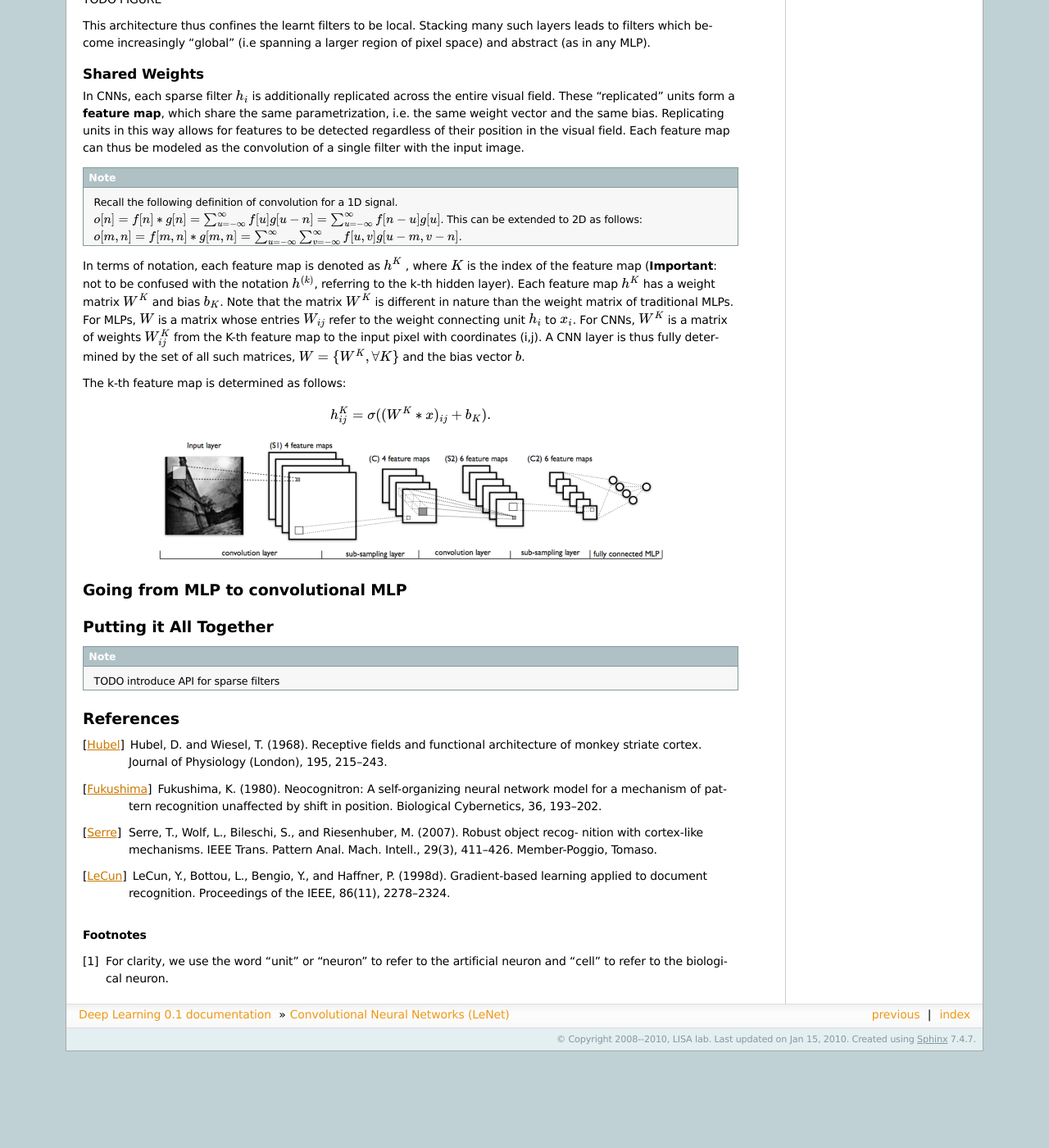
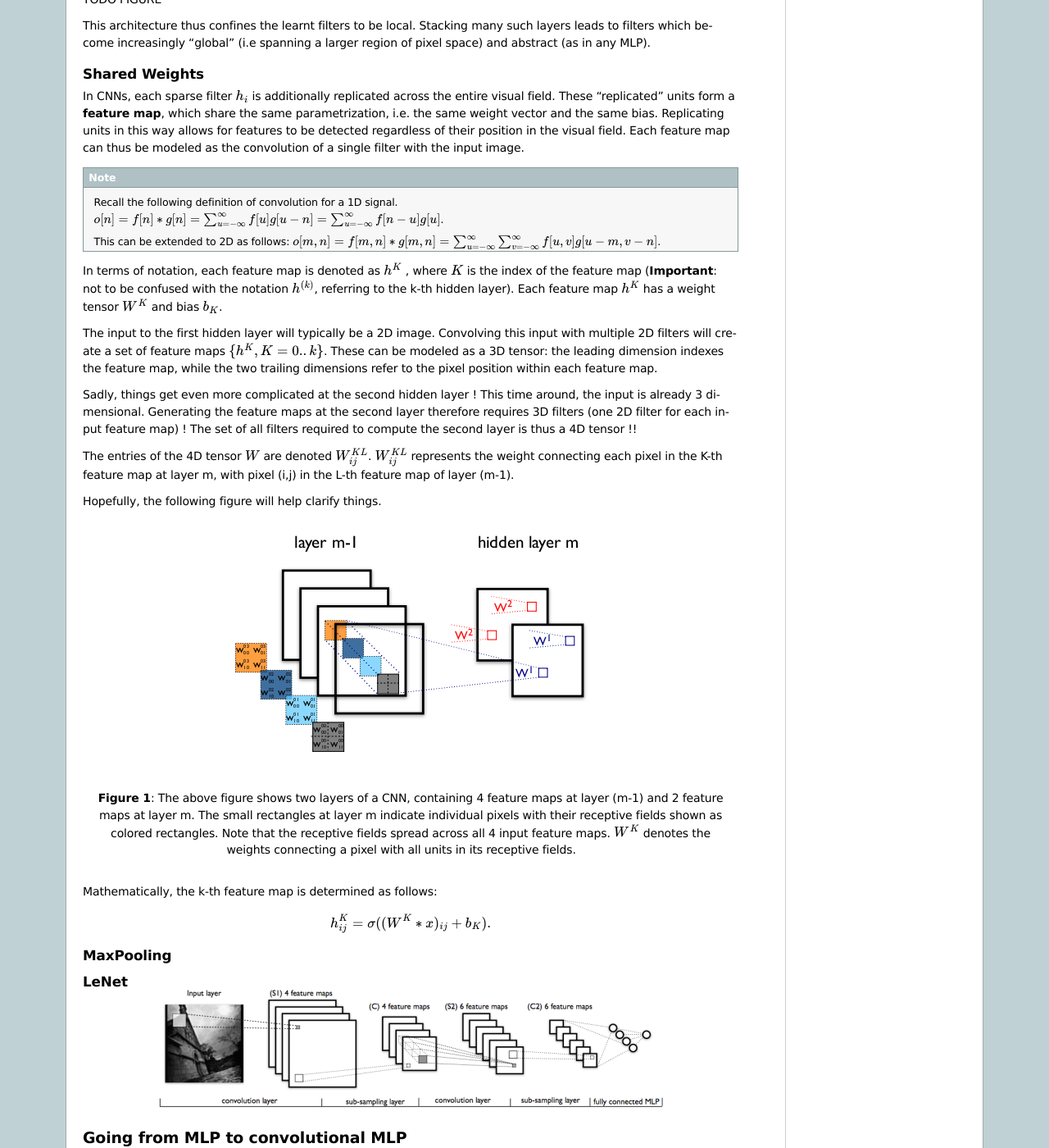
Before and after one commit to lisa-lab/DeepLearningTutorials, a Sphinx documentation site: the page built from doc/lenet.txt, in a window 1280 px wide and 1400 px high, scrolled down 652 px. Shown: the whole window at 82% size. Built offline with Sphinx 7.4.7, drawn with Linux system fonts in a browser that asks for light colours; formulas are drawn with MathJax 3; pages that are not in the unit, such as notebooks, are missing from menus; before the commit the page ends 1934 px from its top, so only the background shows below that.

Commit message:
added stuff to ledeepnet

```diff
--- a/doc/lenet.txt
+++ b/doc/lenet.txt
@@ -60,26 +60,55 @@ convolution of a single filter with the input image.
 .. Note::
     Recall the following definition of convolution for a 1D signal.
     :math:`o[n] = f[n]*g[n] = \sum_{u=-\infty}^{\infty} f[u] g[u-n] = \sum_{u=-\infty}^{\infty} f[n-u] g[u]`.
+
     This can be extended to 2D as follows:
     :math:`o[m,n] = f[m,n]*g[m,n] = \sum_{u=-\infty}^{\infty} \sum_{v=-\infty}^{\infty} f[u,v] g[u-m,v-n]`.
 
 In terms of notation, each feature map is denoted as :math:`h^K` , where
 :math:`K` is the index of the feature map (**Important**: not to be confused
 with the notation :math:`h^{(k)}`, referring to the k-th hidden layer). Each
-feature map :math:`h^K` has a weight matrix :math:`W^K` and bias :math:`b_K`.
-Note that the matrix :math:`W^K` is different in nature than the weight matrix
-of traditional MLPs. For MLPs, :math:`W` is a matrix whose entries
-:math:`W_{ij}` refer to the weight connecting unit :math:`h_i` to :math:`x_i`. For
-CNNs, :math:`W^K` is a matrix of weights :math:`W_{ij}^K` from the K-th feature
-map to the input pixel with coordinates (i,j). A CNN layer is thus fully
-determined by the set of all such matrices, :math:`W = \{W^K, \forall K\}` and
-the bias vector :math:`b`.
+feature map :math:`h^K` has a weight tensor :math:`W^K` and bias :math:`b_K`.
 
-The k-th feature map is determined as follows:
+The input to the first hidden layer will typically be a 2D image. Convolving
+this input with multiple 2D filters will create a set of feature maps
+:math:`\{h^K, K=0..k\}`. These can be modeled as a 3D tensor: the leading
+dimension indexes the feature map, while the two trailing dimensions refer to
+the pixel position within each feature map.
+
+Sadly, things get even more complicated at the second hidden layer ! This time
+around, the input is already 3 dimensional. Generating the feature maps at the
+second layer therefore requires 3D filters (one 2D filter for each input feature
+map) ! The set of all filters required to compute the second layer is thus a 4D
+tensor !!
+
+The entries of the 4D tensor :math:`W` are denoted :math:`W^{KL}_{ij}`.
+:math:`W^{KL}_{ij}` represents the weight connecting each pixel in the K-th
+feature map at layer m, with pixel (i,j) in the L-th feature map of
+layer (m-1).
+
+Hopefully, the following figure will help clarify things.
+
+.. figure:: images/cnn_explained.png
+    :align: center
+
+    **Figure 1**: The above figure shows two layers of a CNN, containing 4
+    feature maps at layer (m-1) and 2 feature maps at layer m. The small
+    rectangles at layer m indicate individual pixels with their receptive fields
+    shown as colored rectangles. Note that the receptive fields spread across
+    all 4 input feature maps. :math:`W^K` denotes the weights connecting a pixel
+    with all units in its receptive fields.
+
+Mathematically, the k-th feature map is determined as follows:
 
 .. math::
     h^K_{ij} = \sigma ( (W^K * x)_{ij} + b_K ).
 
+
+MaxPooling
+----------
+
+LeNet
+-----
 
 .. image:: images/mylenet.png
     :align: center
```
Also changed, not shown: doc/images/cnn_explained.png (added).
